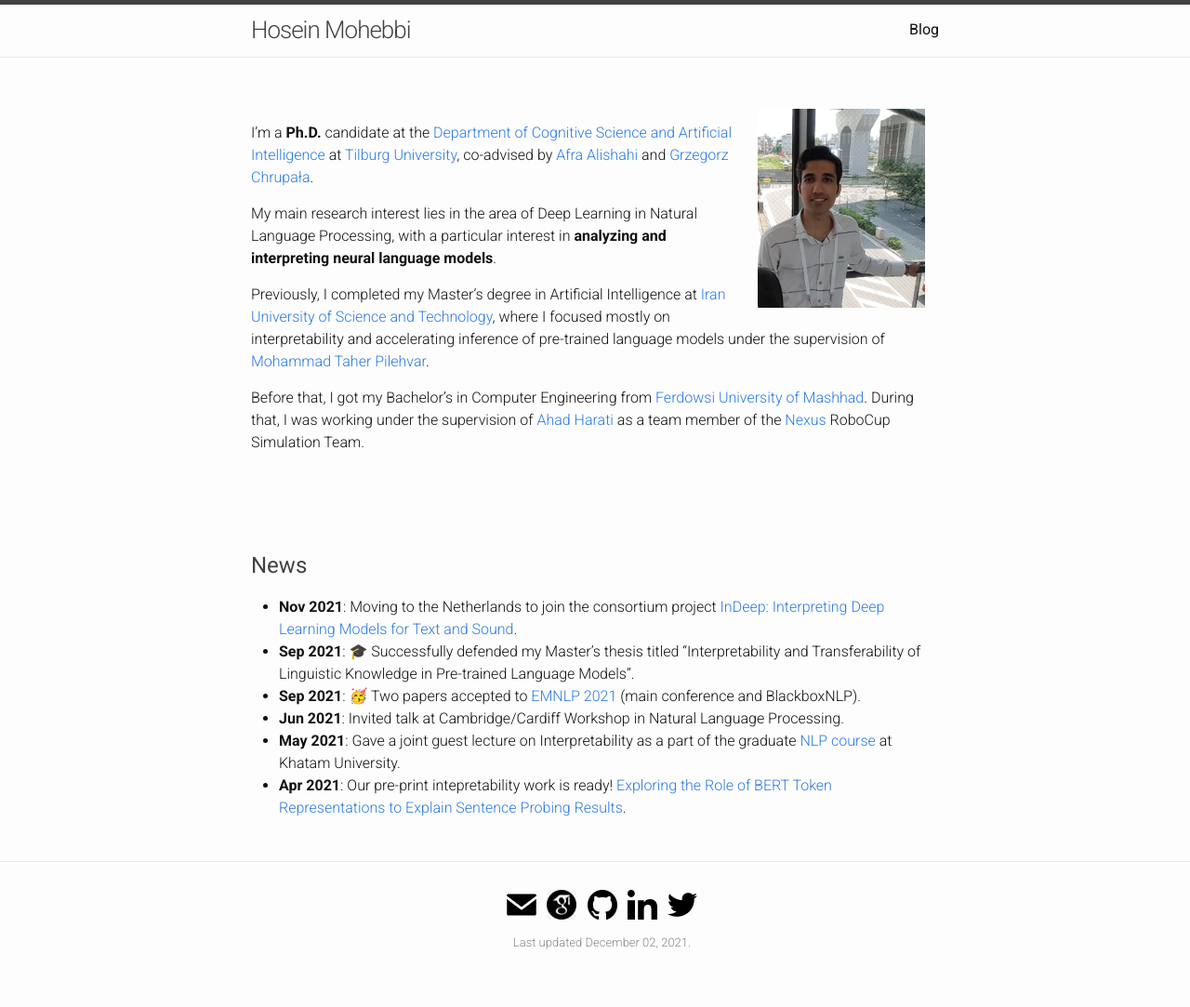
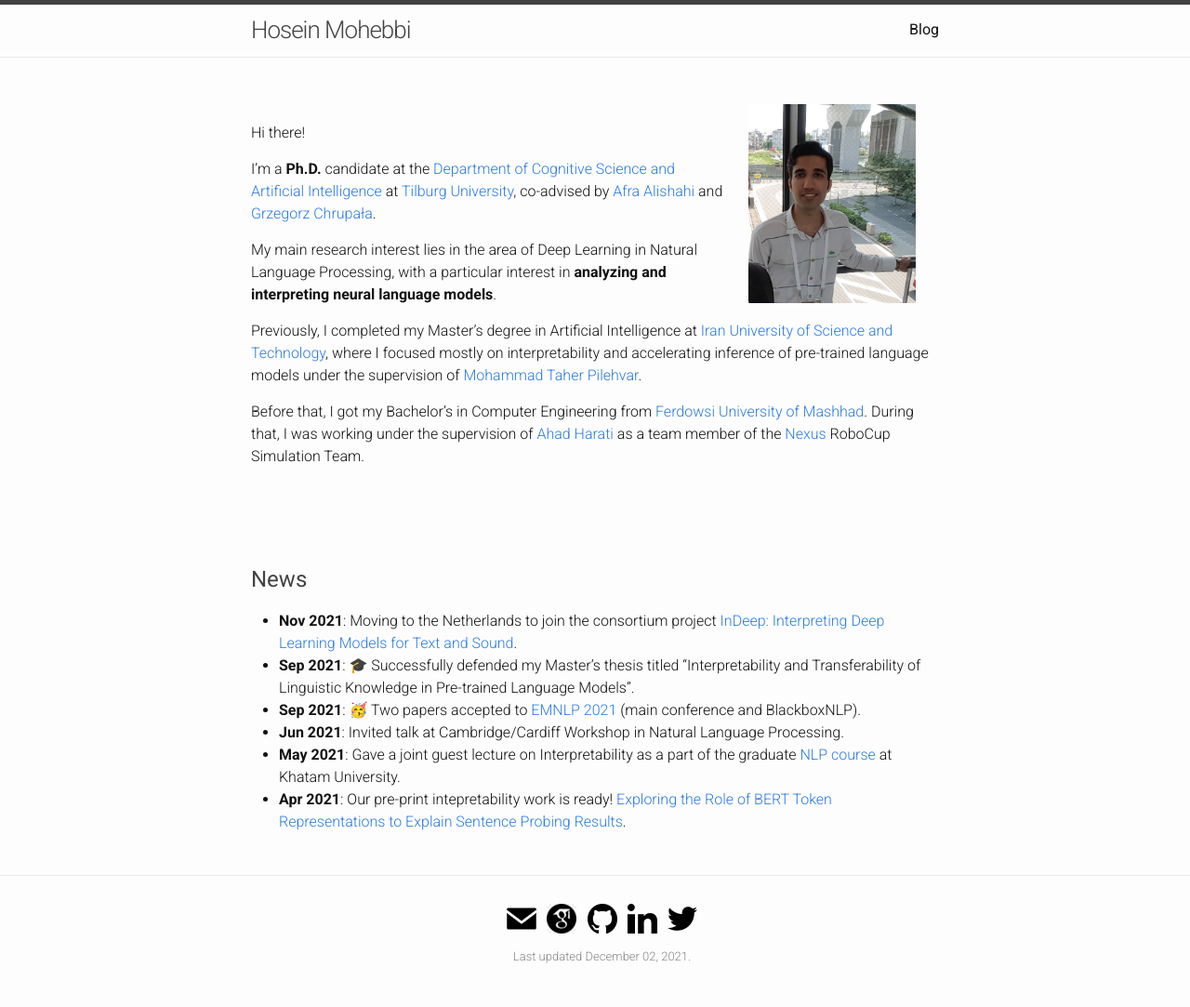
Before and after one commit to hmohebbi/hmohebbi.github.io, a Jekyll site: the page built from index.md, in a window 1280 px wide. Shown: the whole page at 93% size. Built offline with Jekyll 4.4.1, drawn with Linux system fonts in a browser that asks for light colours.

Commit message:
Update index.md

```diff
--- a/index.md
+++ b/index.md
@@ -13,9 +13,11 @@ layout: default
 </style>
 <!-- (comment) the image below can be found in img folder of this very project-->
 
-![me](/resources/people/me.jpg){: style="float: right; margin: 10px 15px; width: 180px;"}
+![me](/resources/people/me.jpg){: style="float: right; margin: 5px 25px; width: 180px;"}
 
 <br>
+Hi there!
+
 I'm a __Ph.D.__ candidate at the [Department of Cognitive Science and Artificial Intelligence](https://www.tilburguniversity.edu/about/schools/tshd/departments/dca) at [Tilburg University](https://www.tilburguniversity.edu/), co-advised by [Afra Alishahi](http://afra.alishahi.name/) and [Grzegorz Chrupała](https://grzegorz.chrupala.me/).
 
 My main research interest lies in the area of Deep Learning in Natural Language Processing, with a particular interest in __analyzing and interpreting neural language models__.
```
